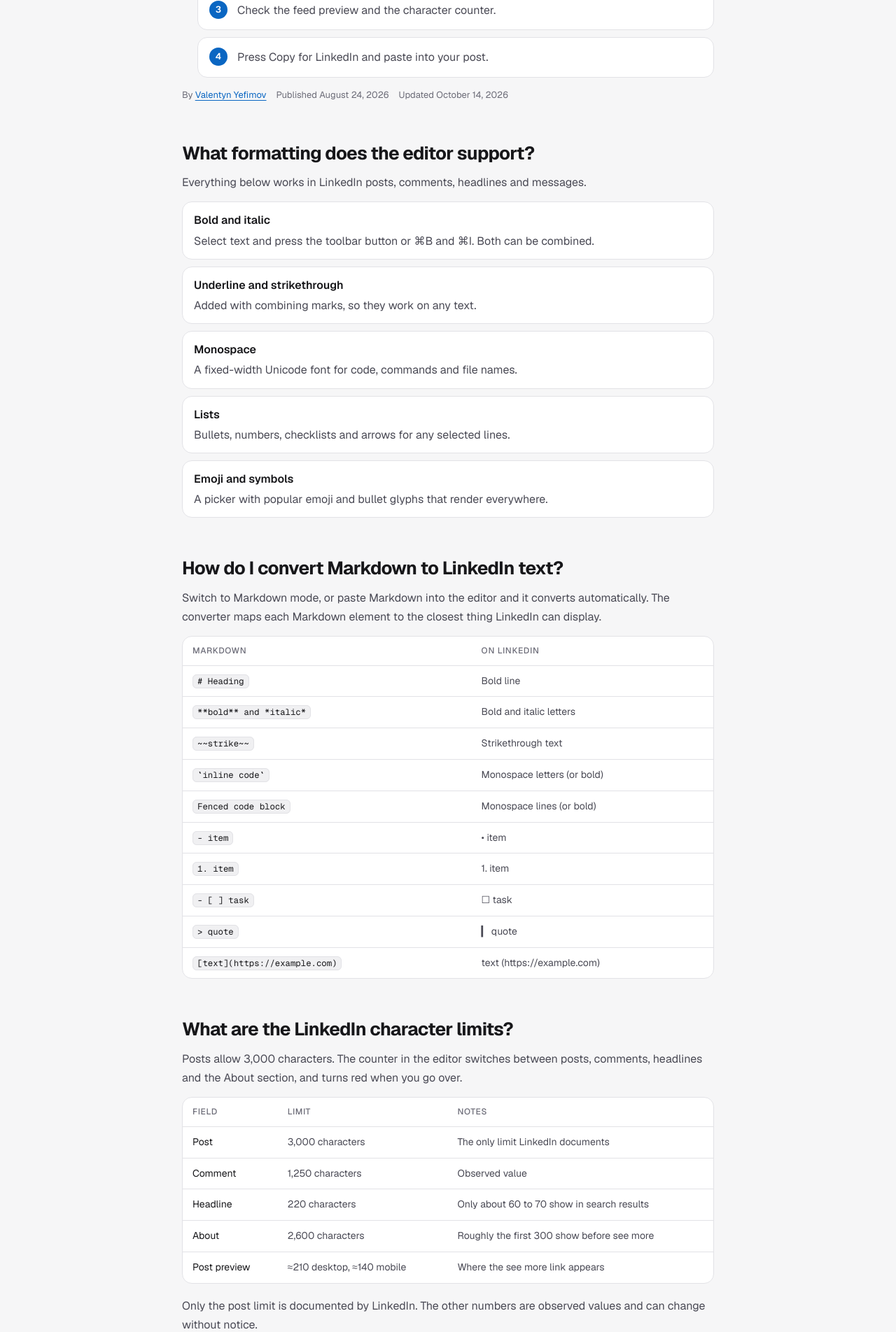
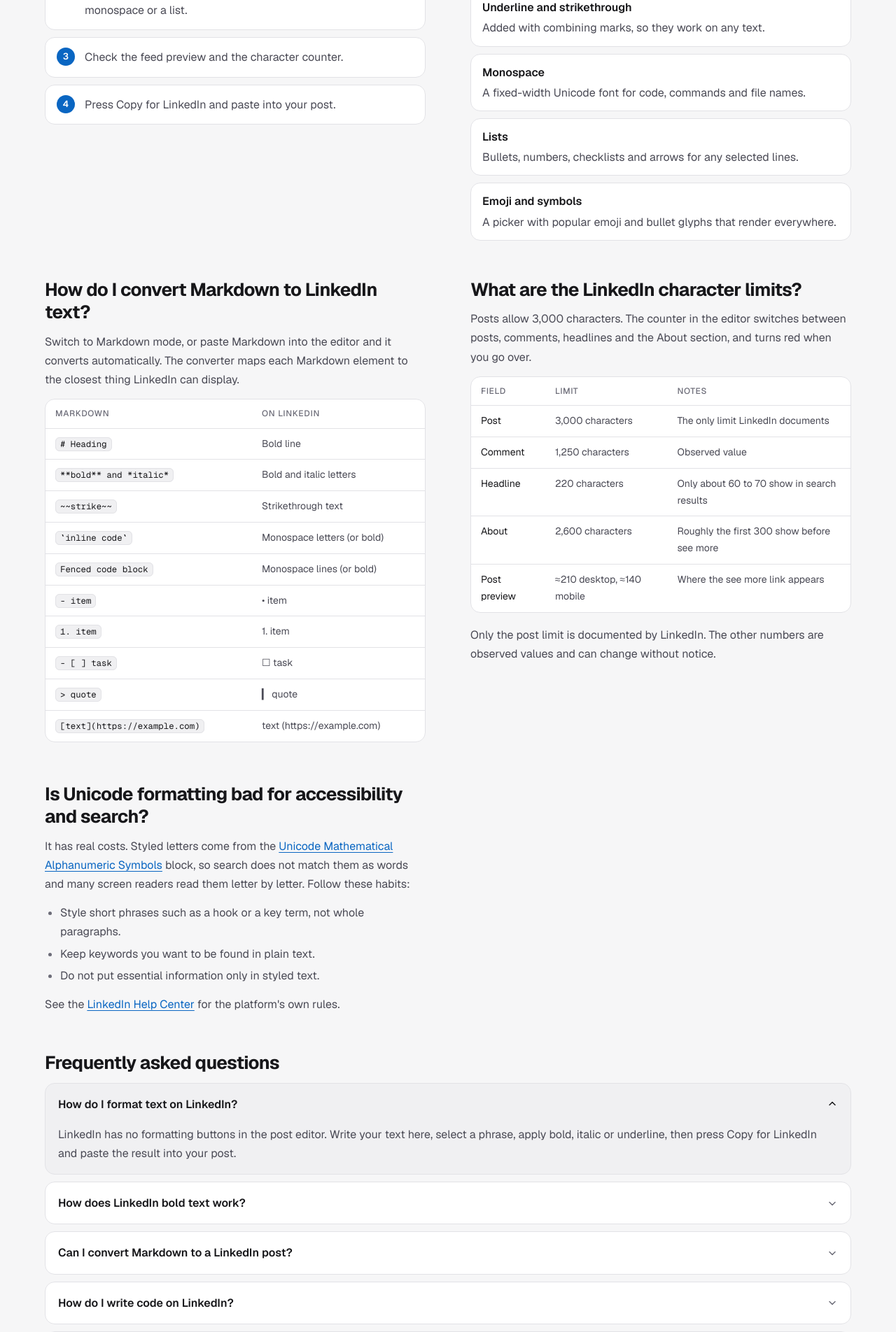
Before and after one commit to valyefimov/linkedIn-text-formatter, a Next.js app: page / in a window 1280 px wide. Shown: the part 1300-3204 px from the top of the page at 70% size. Built offline with nearby package versions, Linux system fonts and the light colour scheme.

Commit message:
feat(content): lay the guide out at full width, turn the FAQ into an accordion and drop the byline

```diff
--- a/src/components/Guide.tsx
+++ b/src/components/Guide.tsx
@@ -1,23 +1,7 @@
 import Link from "next/link";
-import { AUTHOR, FAQ, PUBLISHED, UPDATED } from "@/lib/site/site";
+import { FAQ } from "@/lib/site/site";
+import { ChevronDownIcon } from "./icons";
 import styles from "./Prose.module.css";
-
-const formatDate = (iso: string): string =>
-  new Date(`${iso}T00:00:00Z`).toLocaleDateString("en-US", { year: "numeric", month: "long", day: "numeric", timeZone: "UTC" });
-
-export const Byline = () => (
-  <p className={styles.byline}>
-    <span>
-      By <Link href="/about">{AUTHOR.name}</Link>
-    </span>
-    <span>
-      Published <time dateTime={PUBLISHED}>{formatDate(PUBLISHED)}</time>
-    </span>
-    <span>
-      Updated <time dateTime={UPDATED}>{formatDate(UPDATED)}</time>
-    </span>
-  </p>
-);
 
 const MARKDOWN_ROWS: readonly (readonly [string, string])[] = [
   ["# Heading", "Bold line"],
@@ -49,7 +33,8 @@
 ];
 
 export const Guide = () => (
-  <article className={styles.prose} aria-labelledby="guide-title">
+  <article className={`${styles.prose} ${styles.wide}`} aria-labelledby="guide-title">
+    <section>
       <h2 id="guide-title">How do I format text for a LinkedIn post?</h2>
       <p>
         Write the post in the editor above, style the parts you want to stand out, and copy the result. LinkedIn does not
@@ -61,8 +46,8 @@
         <li>Check the feed preview and the character counter.</li>
         <li>Press Copy for LinkedIn and paste into your post.</li>
       </ol>
-    <Byline />
-
+    </section>
+    <section>
       <h2>What formatting does the editor support?</h2>
       <p>Everything below works in LinkedIn posts, comments, headlines and messages.</p>
       <dl className={styles.definitions}>
@@ -73,7 +58,8 @@
           </div>
         ))}
       </dl>
-
+    </section>
+    <section>
       <h2>How do I convert Markdown to LinkedIn text?</h2>
       <p>
         Switch to Markdown mode, or paste Markdown into the editor and it converts automatically. The converter maps each
@@ -100,7 +86,8 @@
           </tbody>
         </table>
       </div>
-
+    </section>
+    <section>
       <h2>What are the LinkedIn character limits?</h2>
       <p>
         Posts allow 3,000 characters. The counter in the editor switches between posts, comments, headlines and the About
@@ -130,7 +117,8 @@
       <p>
         Only the post limit is documented by LinkedIn. The other numbers are observed values and can change without notice.
       </p>
-
+    </section>
+    <section>
       <h2>Is Unicode formatting bad for accessibility and search?</h2>
       <p>
         It has real costs. Styled letters come from the{" "}
@@ -152,15 +140,26 @@
         </a>{" "}
         for the platform&apos;s own rules.
       </p>
-
+    </section>
+    <section className={styles.span}>
       <h2>Frequently asked questions</h2>
-    {FAQ.map(({ question, answer }) => (
-      <section key={question}>
+      <div className={styles.accordion}>
+        {FAQ.map(({ question, answer }, index) => (
+          <details key={question} className={styles.item} open={index === 0}>
+            <summary>
               <h3>{question}</h3>
+              <span className={styles.chevron}>
+                <ChevronDownIcon />
+              </span>
+            </summary>
+            <div className={styles.answer}>
               <p>{answer}</p>
+            </div>
+          </details>
+        ))}
+      </div>
     </section>
-    ))}
-
+    <section className={styles.span}>
       <h2>Related pages</h2>
       <ul className={styles.related}>
         <li>
@@ -182,5 +181,6 @@
           </Link>
         </li>
       </ul>
+    </section>
   </article>
 );
--- a/src/components/Prose.module.css
+++ b/src/components/Prose.module.css
@@ -1,6 +1,5 @@
 .prose {
-  max-width: 760px;
-  margin: 0 auto;
+  width: 100%;
   color: var(--text-dim);
   font-size: 16px;
   line-height: 1.7;
@@ -216,3 +215,113 @@
   color: var(--text-dim);
   font-size: 13px;
 }
+
+/* Specificity matches `.prose ul` / `.prose ol` so list resets are not overridden. */
+.prose .steps,
+.prose .related {
+  padding-left: 0;
+}
+
+/* Full-width variant used on the home page: sections flow into two columns. */
+.wide {
+  display: grid;
+  grid-template-columns: repeat(2, minmax(0, 1fr));
+  gap: 0 64px;
+}
+
+.wide > section {
+  min-width: 0;
+}
+
+.wide h2 {
+  margin-top: 40px;
+}
+
+.span {
+  grid-column: 1 / -1;
+}
+
+
+@media (max-width: 900px) {
+  .wide {
+    grid-template-columns: minmax(0, 1fr);
+  }
+}
+
+/* FAQ accordion on native <details>: the answers stay in the HTML for search and assistive tech. */
+.accordion {
+  display: grid;
+  gap: 10px;
+}
+
+.item {
+  border: 1px solid var(--border);
+  border-radius: var(--radius-lg);
+  background: var(--surface);
+  interpolate-size: allow-keywords;
+  transition:
+    border-color 0.2s var(--ease),
+    background 0.2s var(--ease);
+}
+
+.item:hover {
+  border-color: var(--border-hover);
+}
+
+.item[open] {
+  background: var(--surface-2);
+}
+
+.item summary {
+  display: flex;
+  align-items: center;
+  justify-content: space-between;
+  gap: 16px;
+  padding: 16px 18px;
+  list-style: none;
+  cursor: pointer;
+}
+
+.item summary::-webkit-details-marker {
+  display: none;
+}
+
+.prose .item h3 {
+  margin: 0;
+  font-size: 16px;
+}
+
+.chevron {
+  display: grid;
+  flex: none;
+  place-items: center;
+  color: var(--text-faint);
+  transition:
+    transform 0.25s var(--ease),
+    color 0.2s var(--ease);
+}
+
+.item[open] .chevron {
+  color: var(--text);
+  transform: rotate(180deg);
+}
+
+.item::details-content {
+  height: 0;
+  overflow: clip;
+  transition:
+    height 0.28s var(--ease),
+    content-visibility 0.28s allow-discrete;
+}
+
+.item[open]::details-content {
+  height: auto;
+}
+
+.answer {
+  padding: 0 18px 16px;
+}
+
+.answer p {
+  margin: 0;
+}
```
Also changed, not shown: src/components/SubPage.module.css (+1 -8 lines). Lines whose indentation alone changed are shown as unchanged.
